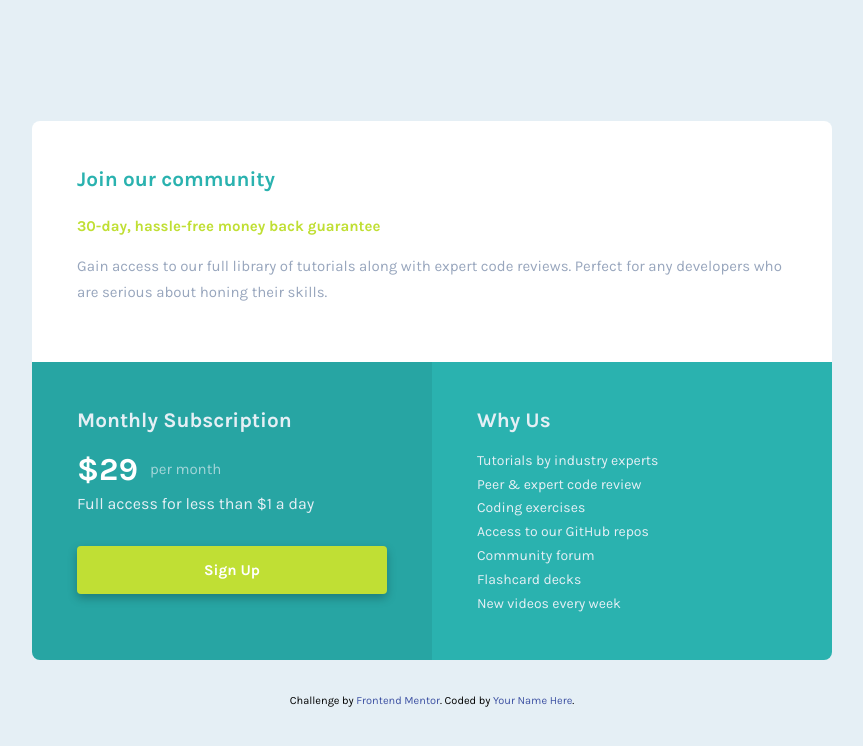
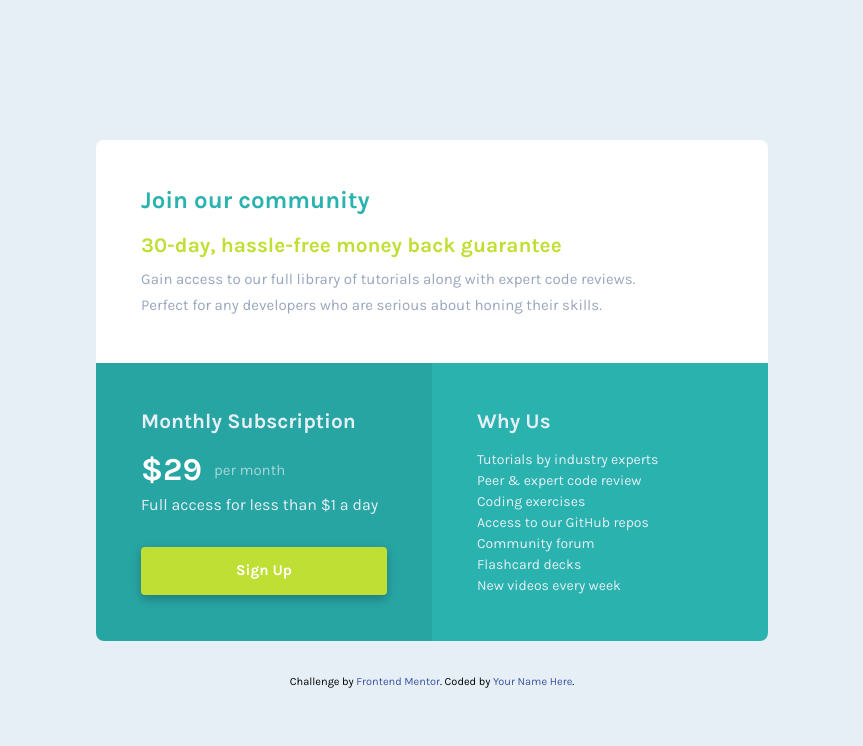
Before and after one commit to dedo-dev/single-price-grid-component, a plain HTML site: page index.html in a window 1280 px wide. Shown: the whole page, without its empty margins (208-1071 px from the left). Drawn offline with Linux system fonts and the light colour scheme.

Commit message:
Update style.css

```diff
--- a/style.css
+++ b/style.css
@@ -56,6 +56,7 @@ a {
   --ff-karla: 'Karla', sans-serif;
   --fs-400: .9375rem;
   --fs-500: 1.3rem;
+  --fs-600: 1.5rem;
   --fs-700: 2rem;
   --fw-400: 400;
   --fw-700: 700;
@@ -100,7 +101,7 @@ body {
 
 .card__subtitle {
   font-size: var(--fs-400);
-  margin-bottom: 1.2em;
+  margin-bottom: 1.2rem;
 }
 
 .card--community {
@@ -148,7 +149,7 @@ body {
   border-radius: 0 0 8px 8px;
 }
 
-.features__item {
+.features__item {line-height: 21px;
   font-size: 0.875rem;
 }
 
@@ -169,9 +170,13 @@ body {
     align-items: center;
   }
 
+  .sign-up-btn {
+    margin-bottom: 0;
+  }
+
   .wrapper {
     width: 100%;
-    max-width: 50rem;
+    max-width: 42rem;
     display: grid;
     grid-template-columns: repeat(2, 1fr);
   }
@@ -180,9 +185,25 @@ body {
     padding: 3em;
   }
 
+  .card__subtitle {
+    font-size: var(--fs-500);
+    margin-bottom: 0.5rem;
+  }
+
   .card--community {
     grid-column: span 2;
   }
+
+  .card--community .card__title {
+    font-size: var(--fs-600);
+    margin-bottom: 1rem;
+  }
+
+  .card--community p {
+    width: 85%;
+    margin: 0;
+  }
+
 
   .card--why-us {
     border-radius: 0 0 8px 0;
```
